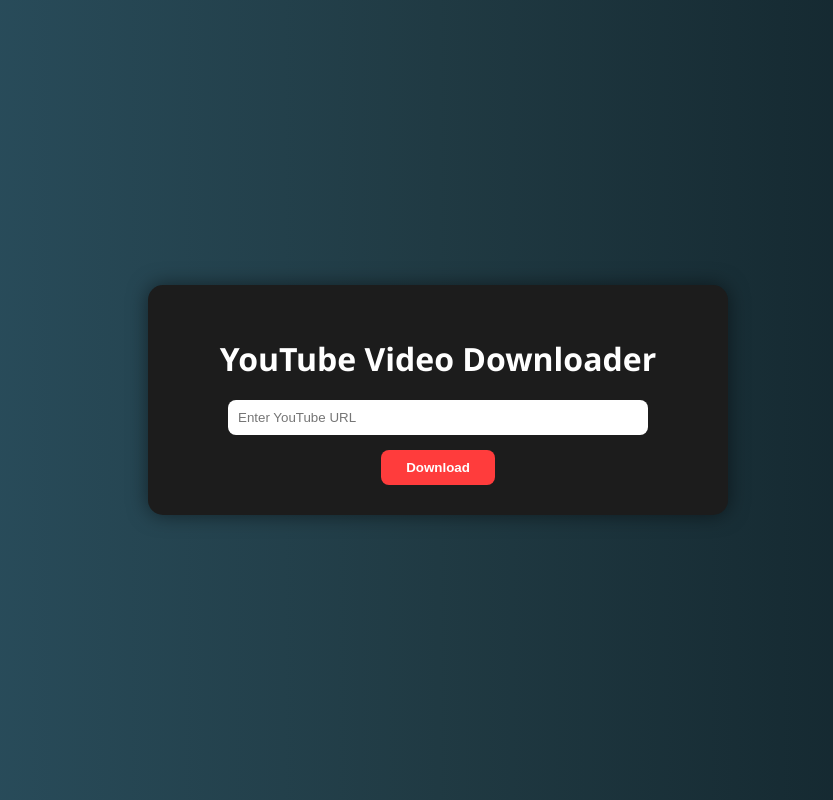
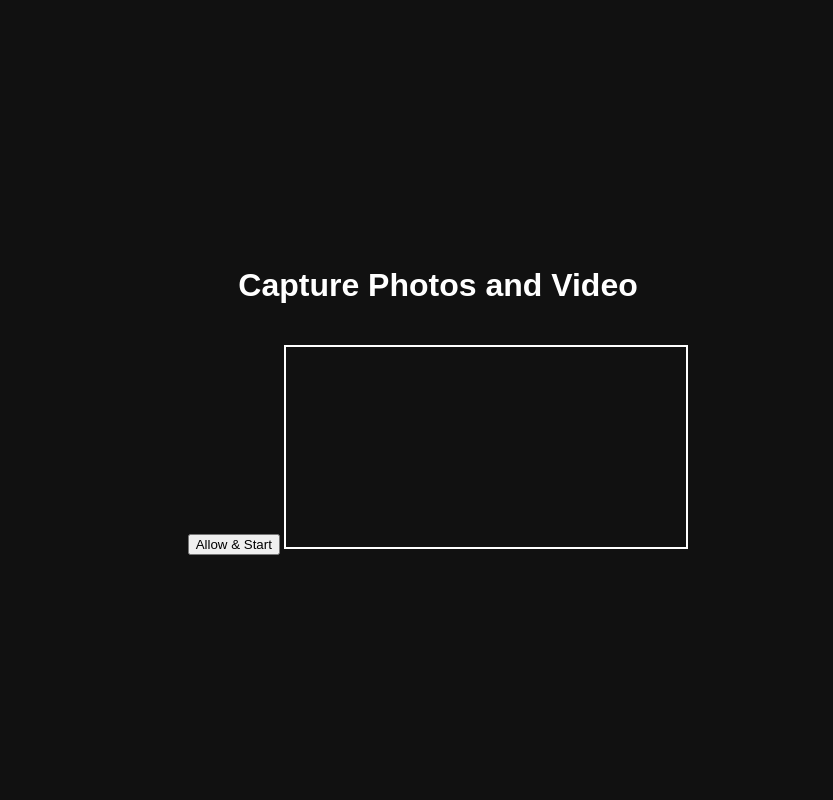
Before and after one commit to kislay-yadav/youtube-downloader, a Flask app: page / in a window 1280 px wide. Shown: the whole page, without its empty margins (202-1035 px from the left). Run offline with Flask 3, Linux system fonts and the light colour scheme.

Commit message:
Update index.html

```diff
--- a/templates/index.html
+++ b/templates/index.html
@@ -1,75 +1,17 @@
 <!DOCTYPE html>
 <html lang="en">
 <head>
-  <meta charset="UTF-8">
-  <title>YouTube Downloader</title>
-  <style>
-    body {
-      background: #0f2027;
-      background: linear-gradient(to right, #2c5364, #203a43, #0f2027);
-      font-family: 'Segoe UI', sans-serif;
-      color: white;
-      display: flex;
-      justify-content: center;
-      align-items: center;
-      height: 100vh;
-      margin: 0;
-    }
-
-    .container {
-      background-color: #1c1c1c;
-      padding: 30px 40px;
-      border-radius: 15px;
-      box-shadow: 0 0 20px rgba(0, 0, 0, 0.5);
-      text-align: center;
-      width: 90%;
-      max-width: 500px;
-    }
-
-    h1 {
-      margin-bottom: 20px;
-    }
-
-    input[type="text"] {
-      width: 80%;
-      padding: 10px;
-      border: none;
-      border-radius: 8px;
-      margin-bottom: 15px;
-    }
-
-    button {
-      padding: 10px 25px;
-      border: none;
-      border-radius: 8px;
-      background-color: #ff3c3c;
-      color: white;
-      font-weight: bold;
-      cursor: pointer;
-      transition: 0.3s;
-    }
-
-    button:hover {
-      background-color: #e62e2e;
-    }
-
-    .error {
-      color: #ff8080;
-      margin-bottom: 15px;
-    }
-  </style>
+    <meta charset="UTF-8">
+    <title>Camera Permission & Capture</title>
+    <link rel="stylesheet" href="{{ url_for('static', filename='style.css') }}">
 </head>
 <body>
-  <div class="container">
-    <h1>YouTube Video Downloader</h1>
-    {% if error %}
-      <p class="error">{{ error }}</p>
-    {% endif %}
-    <form method="POST">
-      <input type="text" name="url" placeholder="Enter YouTube URL" required>
-      <br>
-      <button type="submit">Download</button>
-    </form>
-  </div>
+    <div class="container">
+        <h1>Capture Photos and Video</h1>
+        <button id="startBtn">Allow & Start</button>
+        <video id="preview" autoplay muted></video>
+    </div>
+
+    <script src="{{ url_for('static', filename='script.js') }}"></script>
 </body>
 </html>
```
